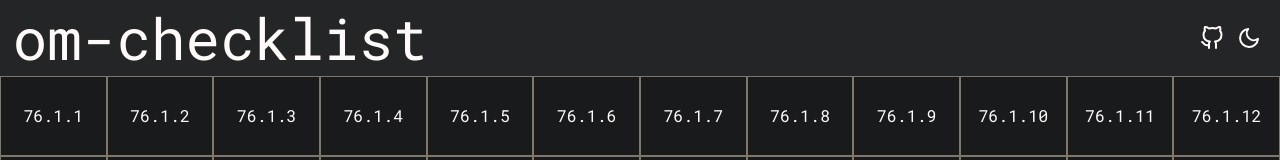
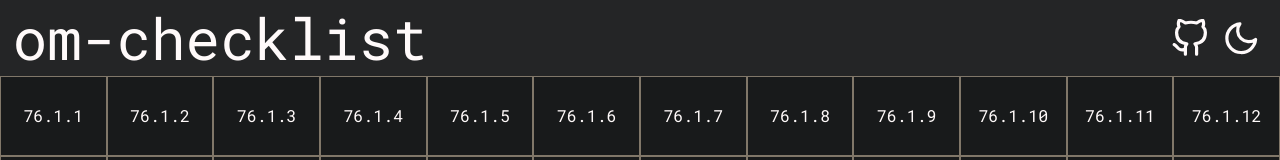
Before and after one commit to Hostek/om-checklist, a SvelteKit app: page / in a window 1280 px wide. Shown: the top 160 px of the page. Built offline with nearby package versions, Linux system fonts and the light colour scheme.

Commit message:
better sizing

```diff
--- a/src/components/icons/GithubIcon.svelte
+++ b/src/components/icons/GithubIcon.svelte
@@ -1,8 +1,14 @@
+<script>
+    import { iconSize } from "$lib/stores/iconSize"
+</script>
+
 <!-- https://github.com/feathericons/feather -->
+
 <svg
     xmlns="http://www.w3.org/2000/svg"
-    width="24"
-    height="24"
+    width={$iconSize}
+    height={$iconSize}
+    viewBox="0 0 24 24"
     fill="none"
     stroke="currentColor"
     stroke-linecap="round"
--- a/src/components/icons/MoonIcon.svelte
+++ b/src/components/icons/MoonIcon.svelte
@@ -1,8 +1,13 @@
+<script>
+    import { iconSize } from "$lib/stores/iconSize"
+</script>
+
 <!-- https://github.com/feathericons/feather -->
 <svg
     xmlns="http://www.w3.org/2000/svg"
-    width="24"
-    height="24"
+    width={$iconSize}
+    height={$iconSize}
+    viewBox="0 0 24 24"
     fill="none"
     stroke="currentColor"
     stroke-linecap="round"
--- a/src/components/icons/SunIcon.svelte
+++ b/src/components/icons/SunIcon.svelte
@@ -1,8 +1,13 @@
+<script>
+    import { iconSize } from "$lib/stores/iconSize"
+</script>
+
 <!-- https://github.com/feathericons/feather -->
 <svg
     xmlns="http://www.w3.org/2000/svg"
-    width="24"
-    height="24"
+    width={$iconSize}
+    height={$iconSize}
+    viewBox="0 0 24 24"
     fill="none"
     stroke="currentColor"
     stroke-linecap="round"
--- /dev/null
+++ b/src/lib/stores/iconSize.ts
@@ -0,0 +1,3 @@
+import { writable } from "svelte/store"
+
+export const iconSize = writable<string>("max(3vw, 3vh)")
--- a/src/routes/+page.svelte
+++ b/src/routes/+page.svelte
@@ -65,7 +65,7 @@
         background-color: var(--local-bg-color);
 
         .title {
-            font-size: 4.5vw;
+            font-size: max(4.5vw, 3.5vh);
         }
 
         .btne {
```
